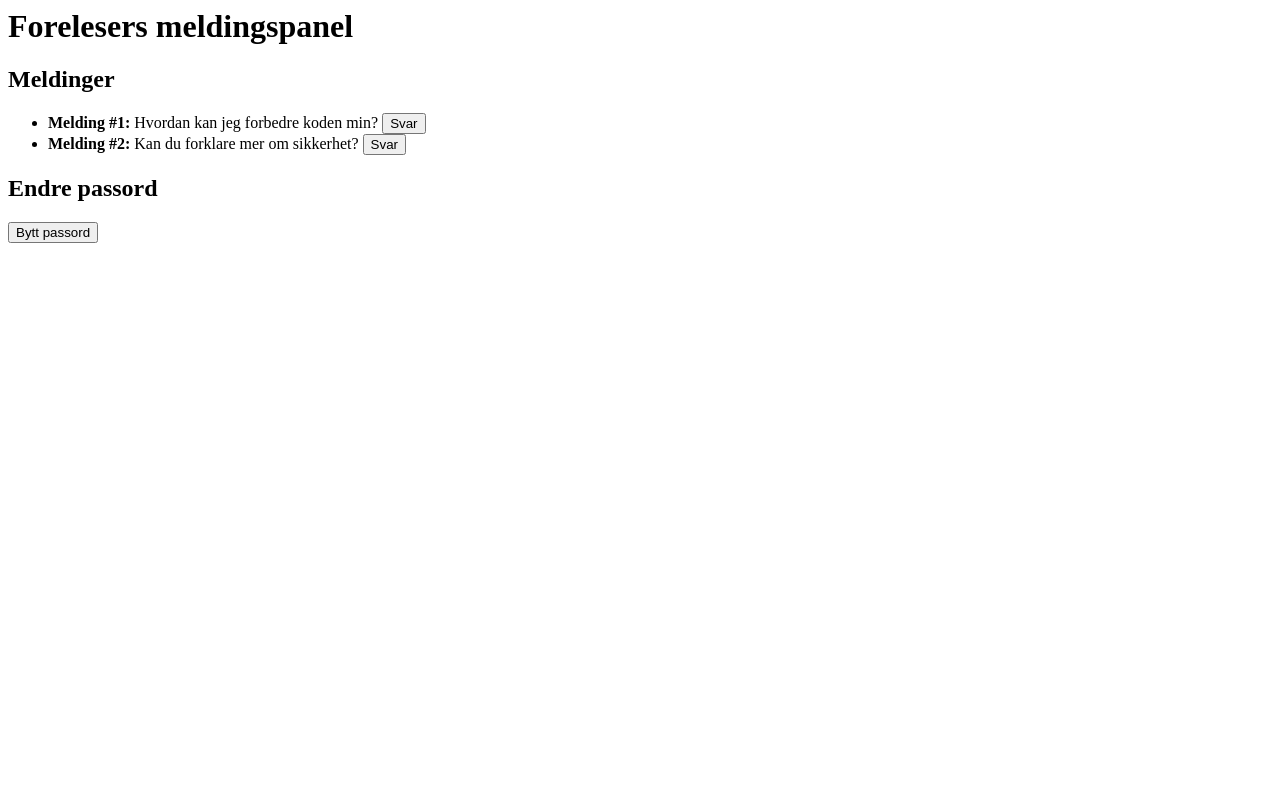
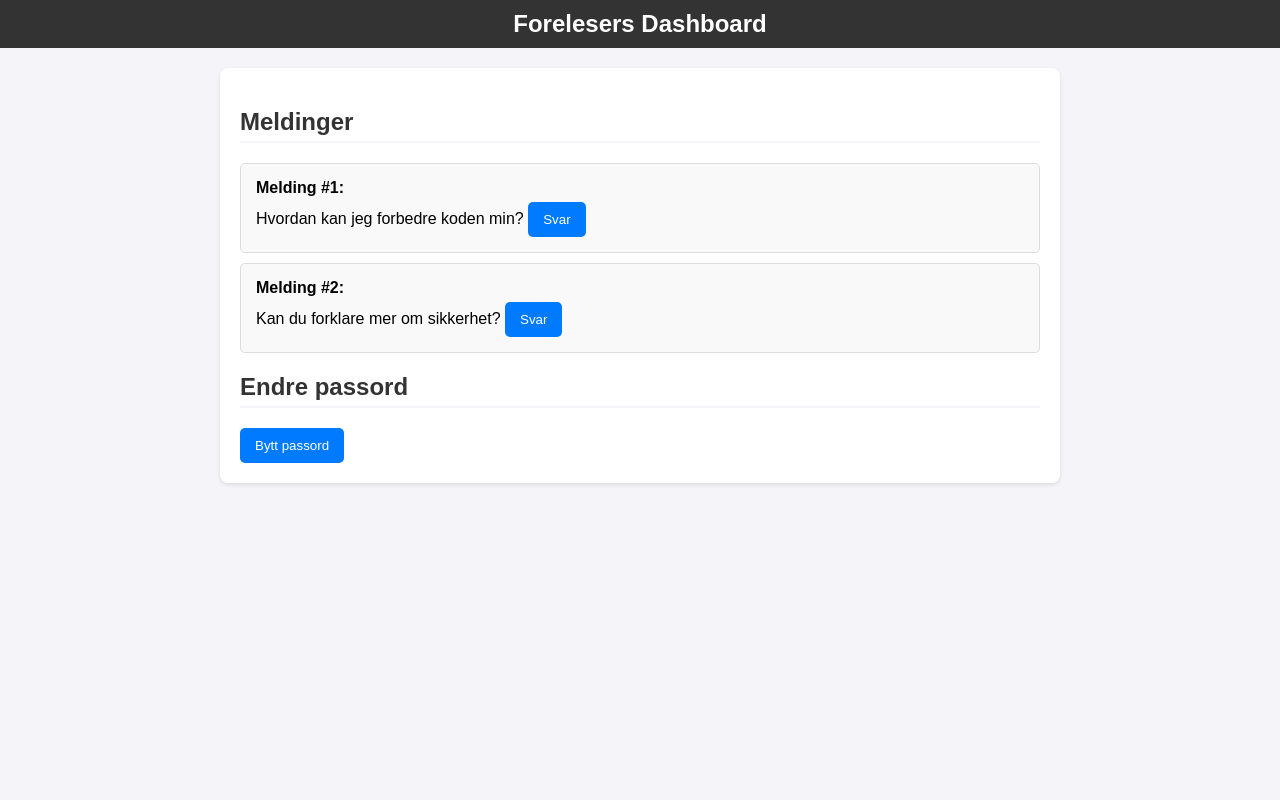
Before and after one commit to DanaDiyar/DatasikkerhetProsjekt, a PHP site: page /dashboard.php in a window 1280 px wide. Run offline with PHP 8.4, Linux system fonts and the light colour scheme.

Commit message:
la til style css til filen

```diff
--- a/dashboard.php
+++ b/dashboard.php
@@ -1,58 +1,35 @@
+<!DOCTYPE html>
+<html lang="en">
+<head>
+    <meta charset="UTF-8">
+    <meta name="viewport" content="width=device-width, initial-scale=1.0">
+    <title>Forelesers Dashboard</title>
+    <link rel="stylesheet" href="dashboard_style.css">
+</head>
+<body>
+<header>
+    <h1>Forelesers Dashboard</h1>
+</header>
+
+<div class="container">
+    <!-- Meldinger fra studenter -->
+    <h2>Meldinger</h2>
+    <ul>
         <?php
-function sanitize($data) {
-    return htmlspecialchars(strip_tags(trim($data)));
-}
-
-function hashPassword($password) {
-    return password_hash($password, PASSWORD_BCRYPT);
-}
-
-function verifyPassword($password, $hash) {
-    return password_verify($password, $hash);
-}
-
-// Simulerte meldinger (kan erstattes med database)
+        // Simulerte meldinger
         $messages = [
             ["id" => 1, "content" => "Hvordan kan jeg forbedre koden min?"],
             ["id" => 2, "content" => "Kan du forklare mer om sikkerhet?"]
         ];
 
-// Simulert lagret passord-hash (erstatt med database)
-$fake_password_hash = hashPassword("password123");
-
-// Håndtering av passordbytte
-if ($_SERVER['REQUEST_METHOD'] == 'POST' && isset($_POST['change_password'])) {
-    $old_password = sanitize($_POST['old_password']);
-    $new_password = sanitize($_POST['new_password']);
-
-    if (verifyPassword($old_password, $fake_password_hash)) {
-        $new_password_hash = hashPassword($new_password);
-        echo "<p style='color: green;'>Passordet er endret!</p>";
-    } else {
-        echo "<p style='color: red;'>Gammelt passord er feil.</p>";
-    }
-}
-
-// Håndtering av svar på meldinger
-if ($_SERVER['REQUEST_METHOD'] == 'POST' && isset($_POST['reply'])) {
-    $message_id = sanitize($_POST['message_id']);
-    $reply = sanitize($_POST['reply']);
-    echo "<p style='color: green;'>Svar sendt for melding #$message_id: $reply</p>";
-}
-?>
-
-<h1>Forelesers meldingspanel</h1>
-
-<!-- Meldinger fra studenter -->
-<h2>Meldinger</h2>
-<ul>
-    <?php foreach ($messages as $message): ?>
+        foreach ($messages as $message): ?>
             <li>
-            <strong>Melding #<?= $message['id'] ?>:</strong> <?= sanitize($message['content']) ?>
-            <!-- Knapp for å svare på melding -->
-            <button onclick="document.getElementById('reply-form-<?= $message['id'] ?>').style.display='block'">Svar</button>
-            <!-- Skjema for å svare på melding -->
-            <div id="reply-form-<?= $message['id'] ?>" style="display: none; margin-top: 10px;">
+                <strong>Melding #<?= $message['id'] ?>:</strong> <?= htmlspecialchars($message['content']) ?>
+                <button onclick="document.getElementById('reply-form-<?= $message['id'] ?>').style.display='block'">
+                    Svar
+                </button>
+                <!-- Skjema for svar -->
+                <div id="reply-form-<?= $message['id'] ?>" class="reply-form">
                     <form method="POST">
                         <input type="hidden" name="message_id" value="<?= $message['id'] ?>">
                         <textarea name="reply" placeholder="Skriv svaret ditt her..." required></textarea>
@@ -66,9 +43,7 @@ if ($_SERVER['REQUEST_METHOD'] == 'POST' && isset($_POST['reply'])) {
     <!-- Knapp for å vise passordendringsskjema -->
     <h2>Endre passord</h2>
     <button onclick="document.getElementById('change-password-form').style.display='block'">Bytt passord</button>
-
-<!-- Passordendringsskjema -->
-<div id="change-password-form" style="display: none; margin-top: 20px;">
+    <div id="change-password-form">
         <form method="POST">
             <input type="hidden" name="change_password" value="1">
             <input type="password" name="old_password" placeholder="Gammelt passord" required>
@@ -76,3 +51,6 @@ if ($_SERVER['REQUEST_METHOD'] == 'POST' && isset($_POST['reply'])) {
             <button type="submit">Endre passord</button>
         </form>
     </div>
+</div>
+</body>
+</html>
--- /dev/null
+++ b/dashboard_style.css
@@ -0,0 +1,92 @@
+/* style.css */
+
+/* Grunnleggende styling for nettsiden */
+body {
+    font-family: Arial, sans-serif;
+    margin: 0;
+    padding: 0;
+    background-color: #f4f4f9;
+}
+
+/* Header-styling */
+header {
+    background-color: #333;
+    color: #fff;
+    padding: 10px 20px;
+    text-align: center;
+}
+
+header h1 {
+    margin: 0;
+    font-size: 24px;
+}
+
+/* Container for innhold */
+.container {
+    max-width: 800px;
+    margin: 20px auto;
+    background: #fff;
+    border-radius: 8px;
+    padding: 20px;
+    box-shadow: 0 2px 4px rgba(0, 0, 0, 0.1);
+}
+
+/* Seksjonstitler */
+h2 {
+    color: #333;
+    border-bottom: 2px solid #f4f4f9;
+    padding-bottom: 5px;
+}
+
+/* Liste for meldinger */
+ul {
+    list-style: none;
+    padding: 0;
+}
+
+li {
+    background: #f9f9f9;
+    margin-bottom: 10px;
+    padding: 15px;
+    border: 1px solid #ddd;
+    border-radius: 5px;
+}
+
+li strong {
+    display: block;
+    font-weight: bold;
+    margin-bottom: 5px;
+}
+
+/* Knappestiler */
+button {
+    background-color: #007BFF;
+    color: white;
+    border: none;
+    padding: 10px 15px;
+    border-radius: 5px;
+    cursor: pointer;
+}
+
+button:hover {
+    background-color: #0056b3;
+}
+
+/* Tekstområde */
+textarea {
+    width: 100%;
+    padding: 10px;
+    margin-top: 10px;
+    border: 1px solid #ddd;
+    border-radius: 5px;
+    resize: vertical;
+}
+
+/* Skjemaer */
+form {
+    margin-top: 15px;
+}
+
+#change-password-form, .reply-form {
+    display: none;
+}
```
Lines whose indentation alone changed are shown as unchanged.
